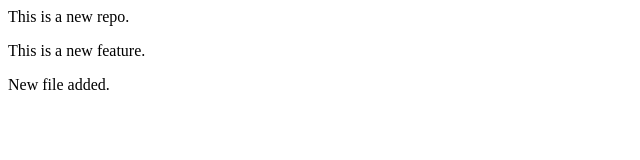
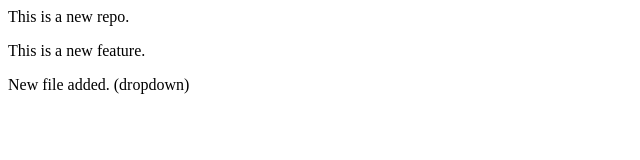
Before and after one commit to MSA12-debug/local-repo, a plain HTML site: page index.html in a window 1280 px wide. Shown: the whole page, without its empty margins (0-640 px from the left). Drawn offline with Linux system fonts and the light colour scheme.

Commit message:
Add dropdown

```diff
--- a/index.html
+++ b/index.html
@@ -1,3 +1,3 @@
 <p>This is a new repo.</p>
 <p> This is a new feature.</p>
-<p>New file added.</p>
+<p>New file added. (dropdown)</p>
```
